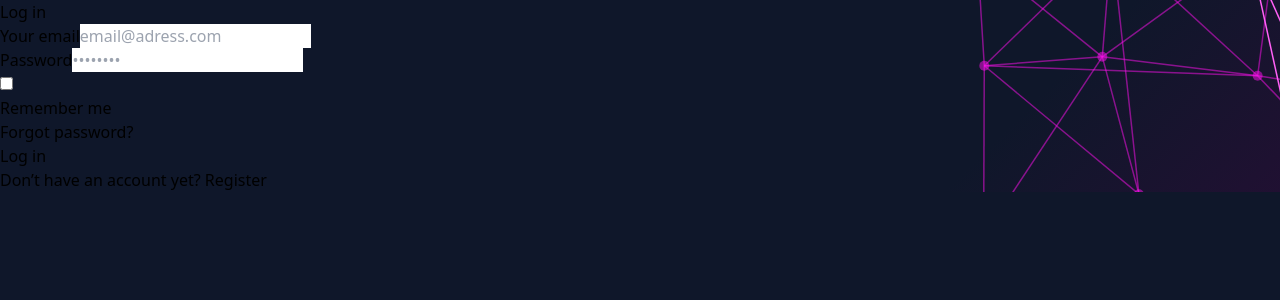
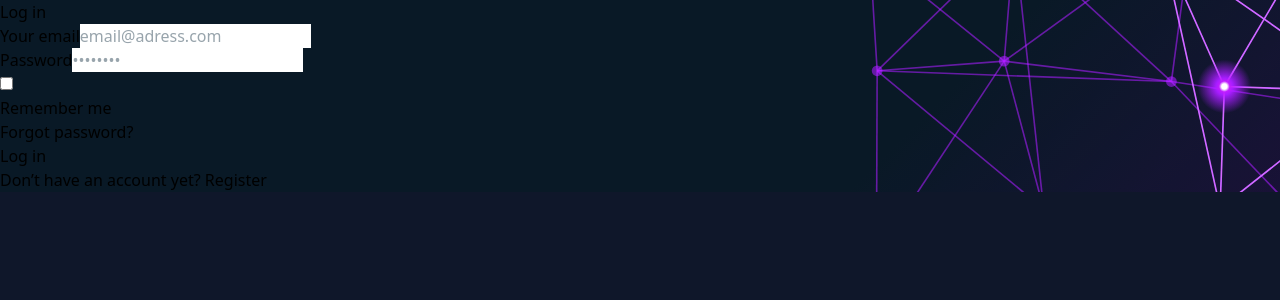
Before and after one commit to Amaroke/Ideology, a React (Create React App) app in the folder frontend/: page /Ideology/login in a window 1280 px wide. Shown: the top 300 px of the page. Built offline with nearby package versions, Linux system fonts and the light colour scheme.

Commit message:
Refactor background image styles in ForgotPassword, Home, Login, and Register pages

```diff
--- a/frontend/src/pages/ForgotPassword/ForgotPassword.css
+++ b/frontend/src/pages/ForgotPassword/ForgotPassword.css
@@ -1,5 +1,18 @@
 .background-image {
-    @media screen and (min-width: 1024px) {
-        background-image: url('../../assets/img/authentication-background.svg');
+    background-image: url('../../assets/img/authentication-background.svg');
+    background-position: center;
+    background-attachment: fixed;
+    background-size: cover;
+    animation: rotateColorsLogin 20s infinite alternate linear;
+    z-index: -10;
+}
+
+@keyframes rotateColorsLogin {
+    0% {
+        filter: hue-rotate(-50deg);
+    }
+
+    100% {
+        filter: hue-rotate(60deg);
     }
 }
--- a/frontend/src/pages/ForgotPassword/ForgotPassword.jsx
+++ b/frontend/src/pages/ForgotPassword/ForgotPassword.jsx
@@ -47,7 +47,7 @@ const ForgotPassword = () => {
     }
 
     return (
-        <section className="background-image bg-cover bg-no-repeat">
+        <section className="background-image bg-cover bg-no-repeat min-h-screen">
             <div className="flex flex-col items-center justify-center px-6 py-8 mx-auto md:h-screen lg:py-0">
                 <div className="w-full rounded-lg shadow border md:mt-0 sm:max-w-md xl:p-0 bg-gray-900 border-gray-700">
                     <div className="p-6 space-y-4 md:space-y-6 sm:p-8">
@@ -56,7 +56,7 @@ const ForgotPassword = () => {
                         </h1>
                         {isResetLinkSent ? (
                             <div className="flex flex-col space-y-4 md:space-y-6 items-center text-center">
-                                <p className="text-white text-sm ">
+                                <p className="text-white text-sm">
                                     Reset link sent to your email. Please check your inbox.
                                 </p>
                                 <Link to="/login" className="w-1/2 text-white bg-gray-500 hover:bg-gray-600 focus:ring-4 focus:outline-none focus:ring-gray-700 font-medium rounded-lg text-sm px-5 py-2.5 text-center">
--- a/frontend/src/pages/Home/Home.css
+++ b/frontend/src/pages/Home/Home.css
@@ -12,7 +12,7 @@
     background-image: url('../../assets/img/home-background.svg');
     background-position: center;
     background-attachment: fixed;
-    animation: rotateColors 20s infinite alternate linear; /* Utilisation de 'alternate' pour faire des allers-retours */
+    animation: rotateColors 20s infinite alternate linear;
     z-index: -10;
 }
 
@@ -20,7 +20,8 @@
     0% {
         filter: hue-rotate(0deg) brightness(0.9) grayscale(0.2);
     }
+
     100% {
-        filter: hue-rotate(180deg) brightness(0.9) grayscale(0.2); /* Ajustez le degré de rotation selon vos préférences */
+        filter: hue-rotate(180deg) brightness(0.9) grayscale(0.2);
     }
 }
--- a/frontend/src/pages/Login/Login.css
+++ b/frontend/src/pages/Login/Login.css
@@ -1,5 +1,18 @@
 .background-image {
-    @media screen and (min-width: 1024px) {
-        background-image: url('../../assets/img/authentication-background.svg');
+    background-image: url('../../assets/img/authentication-background.svg');
+    background-position: center;
+    background-attachment: fixed;
+    background-size: cover;
+    animation: rotateColorsLogin 20s infinite alternate linear;
+    z-index: -10;
+}
+
+@keyframes rotateColorsLogin {
+    0% {
+        filter: hue-rotate(-50deg);
+    }
+
+    100% {
+        filter: hue-rotate(60deg);
     }
 }
--- a/frontend/src/pages/Login/Login.jsx
+++ b/frontend/src/pages/Login/Login.jsx
@@ -59,7 +59,7 @@ const Login = () => {
     };
 
     return (
-        <section className="background-image bg-cover bg-no-repeat">
+        <section className="background-image bg-cover bg-no-repeat min-h-screen">
             <div className="flex flex-col items-center justify-center px-6 py-8 mx-auto md:h-screen lg:py-0">
                 <div className="w-full rounded-lg shadow border md:mt-0 sm:max-w-md xl:p-0 bg-gray-900 border-gray-700">
                     <div className="p-6 space-y-4 md:space-y-6 sm:p-8">
--- a/frontend/src/pages/Register/Register.css
+++ b/frontend/src/pages/Register/Register.css
@@ -1,5 +1,18 @@
 .background-image {
-    @media screen and (min-width: 1024px) {
-        background-image: url('../../assets/img/authentication-background.svg');
+    background-image: url('../../assets/img/authentication-background.svg');
+    background-position: center;
+    background-attachment: fixed;
+    background-size: cover;
+    animation: rotateColorsLogin 20s infinite alternate linear;
+    z-index: -10;
+}
+
+@keyframes rotateColorsLogin {
+    0% {
+        filter: hue-rotate(-50deg);
+    }
+
+    100% {
+        filter: hue-rotate(60deg);
     }
 }
--- a/frontend/src/pages/Register/Register.jsx
+++ b/frontend/src/pages/Register/Register.jsx
@@ -73,7 +73,7 @@ const Register = () => {
     };
 
     return (
-        <section className="background-image bg-cover bg-no-repeat">
+        <section className="background-image bg-cover bg-no-repeat min-h-screen">
             <div className="flex flex-col items-center justify-center px-6 py-8 mx-auto md:h-screen lg:py-0">
                 <div className="w-full rounded-lg shadow border md:mt-0 sm:max-w-md xl:p-0 bg-gray-900 border-gray-700">
                     <div className="p-6 space-y-4 md:space-y-6 sm:p-8">
```
